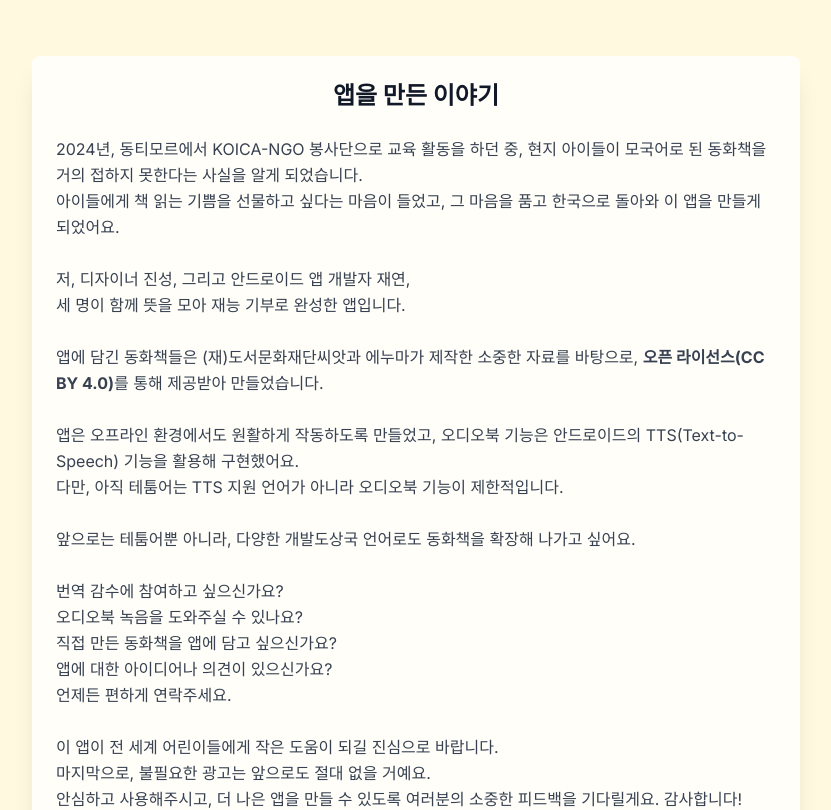
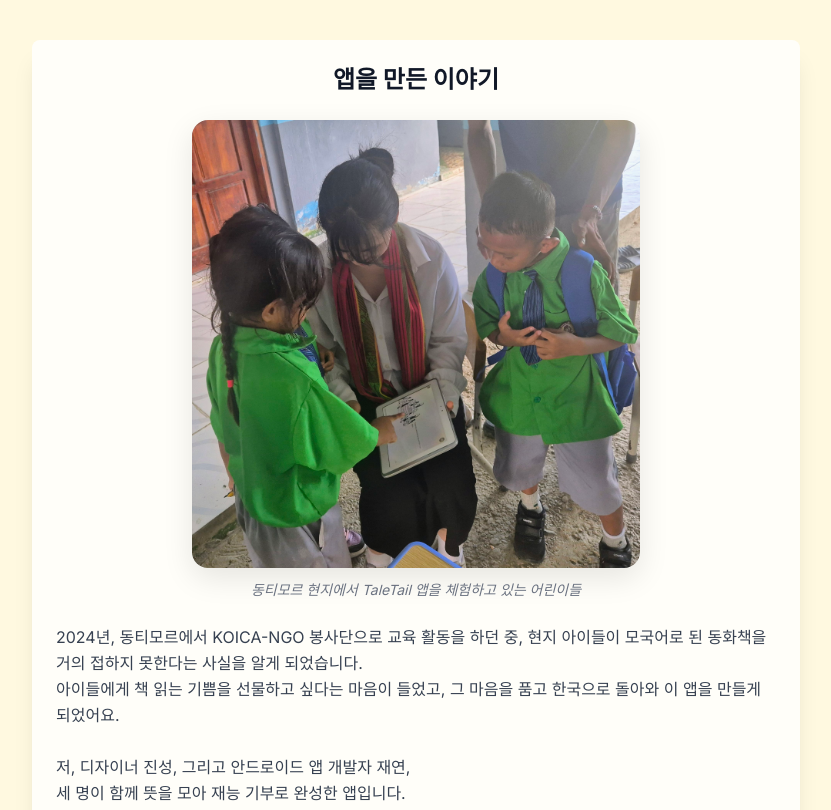
Before and after one commit to choe-yujin/taletail, a plain HTML site: page index.html in a window 1280 px wide. Shown: the part 540-1350 px from the top of the page, without its empty margins (224-1055 px from the left). Drawn offline with nearby package versions, Linux system fonts and the light colour scheme.

Commit message:
docs: 앱체험 이미지와 캡션글 추가

```diff
--- a/index.html
+++ b/index.html
@@ -31,6 +31,15 @@
       background: #FFE58F;
       color: #222;
     }
+
+    .intro-image {
+      border-radius: 16px;
+      box-shadow: 0 10px 30px rgba(0, 0, 0, 0.1);
+      transition: transform 0.3s ease;
+    }
+    .intro-image:hover {
+      transform: scale(1.02);
+    }
   </style>
 </head>
 <body>
@@ -49,7 +58,7 @@
       <p id="app-desc" class="text-gray-600 text-center text-xl mb-12">
         언제 어디서나 무료로 읽는 동화책 앱
       </p>
-      <div class="max-w-3xl mx-auto bg-white rounded-2xl shadow-lg p-8 mb-12">
+      <div class="max-w-3xl mx-auto bg-white rounded-2xl shadow-lg p-8 mb-8">
         <div class="grid md:grid-cols-3 gap-8">
           <div class="text-center">
             <div class="text-4xl mb-4">🌏</div>
@@ -75,8 +84,31 @@
       <div class="bg-white/80 backdrop-blur-sm shadow-xl rounded-lg overflow-hidden">
         <div class="px-4 py-8 sm:p-6">
           <h2 id="about-title" class="text-2xl font-bold text-gray-900 text-center mb-6">앱을 만든 이야기</h2>
+
+          <!-- 앱 소개 이미지 -->
+          <div class="max-w-2xl mx-auto mb-6 px-4">
+            <img src="images/intro.jpg"
+                 alt="TaleTail 앱 소개 이미지"
+                 class="intro-image w-full h-auto mx-auto max-w-md"
+                 loading="lazy">
+            <p id="image-caption" class="text-sm text-gray-500 text-center mt-3 italic">
+              동티모르 현지에서 TaleTail 앱을 체험하고 있는 어린이들
+            </p>
+          </div>
+
           <div id="about-content" class="space-y-6 text-gray-700 leading-relaxed">
             <!-- 다국어 내용이 JS로 삽입됩니다 -->
+          </div>
+
+          <!-- Google Play 임베드 -->
+          <div class="flex justify-center mt-8">
+            <a href='https://play.google.com/store/apps/details?id=com.timor.kidsstory&pcampaignid=pcampaignidMKT-Other-global-all-co-prtnr-py-PartBadge-Mar2515-1'
+               target="_blank"
+               rel="noopener noreferrer">
+              <img alt='Get it on Google Play'
+                   src='https://play.google.com/intl/en_us/badges/static/images/badges/en_badge_web_generic.png'
+                   class="h-24 md:h-32 lg:h-36 w-auto"/>
+            </a>
           </div>
         </div>
       </div>
@@ -106,6 +138,7 @@
         feature2: ["오디오북 & 오픈 저작권", "안드로이드 TTS 오디오북, CC BY 4.0으로 자유롭게 활용 가능"],
         feature3: ["광고 없음", "지저분한 광고 없이 평생 무료"],
         aboutTitle: "앱을 만든 이야기",
+        imageCaption: "동티모르 현지에서 TaleTail 앱을 체험하고 있는 어린이들",
         aboutContent: `
         2024년, 동티모르에서 KOICA-NGO 봉사단으로 교육 활동을 하던 중, 현지 아이들이 모국어로 된 동화책을 거의 접하지 못한다는 사실을 알게 되었습니다.<br>
         아이들에게 책 읽는 기쁨을 선물하고 싶다는 마음이 들었고, 그 마음을 품고 한국으로 돌아와 이 앱을 만들게 되었어요.<br><br>
@@ -133,12 +166,13 @@
         feature2: ["Audiobook & Open License", "Android TTS audiobooks, freely available under CC BY 4.0"],
         feature3: ["No Ads", "Completely free, no ads"],
         aboutTitle: "App Introduction",
+        imageCaption: "Children in East Timor experiencing the TaleTail app",
         aboutContent: `
         In 2024, while volunteering as part of the KOICA-NGO team in East Timor, I discovered that local children had very little access to storybooks in their native language.<br>
         I wanted to share the joy of reading with these children, and with that hope in my heart, I returned to Korea and created this app.<br><br>
         Together with designer Jinseong and Android app developer Jaeyeon, the three of us joined forces and completed this app as a talent donation.<br><br>
         The storybooks in this app are based on valuable resources created by the Seed Foundation for Book Culture and Enuma, and provided under an <b>open license (CC BY 4.0)</b>.<br><br>
-        I made sure the app works smoothly even offline, and the audiobook function uses Android’s TTS (Text-to-Speech) feature.<br>
+        I made sure the app works smoothly even offline, and the audiobook function uses Android's TTS (Text-to-Speech) feature.<br>
         However, since Tetum is not yet supported by TTS, the audiobook feature is limited for that language.<br><br>
         In the future, I hope to expand the storybooks not only in Tetum but also in various developing country languages.<br><br>
         Would you like to help with translation review?<br>
@@ -159,6 +193,7 @@
         feature2: ["Audiolivro & Licença Aberta", "Audiolivros com TTS Android, uso livre sob CC BY 4.0"],
         feature3: ["Sem anúncios", "Totalmente gratuito, sem anúncios"],
         aboutTitle: "Sobre o aplicativo",
+        imageCaption: "Crianças do Timor-Leste experimentando o aplicativo TaleTail",
         aboutContent: `
         Em 2024, durante o voluntariado educacional em Timor-Leste com a KOICA-NGO, percebi que as crianças locais quase não tinham acesso a livros em sua língua materna.<br>
         Com o desejo de compartilhar o prazer da leitura, voltei à Coreia e criei este aplicativo.<br><br>
@@ -185,22 +220,23 @@
         feature2: ["Audiolivru & Lisensa Livre", "Audiolivru ho TTS Android, uza livre ho CC BY 4.0"],
         feature3: ["La iha Anúnsiu", "Kompletamente livre, la iha anúnsiu"],
         aboutTitle: "Kona-ba aplikasaun",
+        imageCaption: "Labarik sira iha Timor-Leste ne'ebé uza aplikasaun TaleTail",
         aboutContent: `
-        Iha tinan 2024, durante ha’u servisu voluntáriu ho KOICA-NGO iha Timor-Leste, ha’u hatene katak labarik sira la bele hetan livru istória iha lian nian.<br>
-        Ha’u hakarak fó labarik sira nia kontente ho lê livru, no ho hanoin ne’e, ha’u fila ba Korea no kria app ida ne’e.<br><br>
-        Ha’u, designer Jinseong, no Android app developer Jaeyeon, ami tolu hamutuk hodi halo app ne’e hanesan doasaun ba talenta.<br><br>
-        Livru istória sira iha app ne’e bazeia ba materiál importante ne’ebé kria husi Fundasaun Seed ba Kultura Livru no Enuma, no simu husi <b>lisença aberta (CC BY 4.0)</b>.<br><br>
-        Ha’u halo esforsu atu app ne’e bele funsiona diak maski la iha internet, no audiobook sira ha’u uza TTS (Text-to-Speech) husi Android.<br>
+        Iha tinan 2024, durante ha'u servisu voluntáriu ho KOICA-NGO iha Timor-Leste, ha'u hatene katak labarik sira la bele hetan livru istória iha lian nian.<br>
+        Ha'u hakarak fó labarik sira nia kontente ho lê livru, no ho hanoin ne'e, ha'u fila ba Korea no kria app ida ne'e.<br><br>
+        Ha'u, designer Jinseong, no Android app developer Jaeyeon, ami tolu hamutuk hodi halo app ne'e hanesan doasaun ba talenta.<br><br>
+        Livru istória sira iha app ne'e bazeia ba materiál importante ne'ebé kria husi Fundasaun Seed ba Kultura Livru no Enuma, no simu husi <b>lisença aberta (CC BY 4.0)</b>.<br><br>
+        Ha'u halo esforsu atu app ne'e bele funsiona diak maski la iha internet, no audiobook sira ha'u uza TTS (Text-to-Speech) husi Android.<br>
         Maibé, Tetun seidauk suporta TTS, tanba audiobook iha limita ba lian Tetun.<br><br>
-        Iha futuru, ha’u hakarak hatama livru istória la’ós iha Tetun de’it, maibé mos iha lian sira seluk husi nasaun seidauk dezenvolve.<br><br>
+        Iha futuru, ha'u hakarak hatama livru istória la'ós iha Tetun de'it, maibé mos iha lian sira seluk husi nasaun seidauk dezenvolve.<br><br>
         Ita hakarak ajuda iha revisaun tradusaun ka?<br>
         Ita bele ajuda grava audiobook ka?<br>
         Ita hakarak hatama ita-nia livru istória iha app ka?<br>
-        Ita iha ideia ka komentáriu kona-ba app ne’e ka?<br>
-        Favor kontaktu ha’u kada tempu.<br><br>
-        Ha’u hakarak app ne’e bele ajuda labarik sira iha mundu tomak.<br>
-        Finalmente, app ne’e la iha publisidade la presiza.<br>
-        Uza ho kontente, no ha’u hein ita nia feedback atu bele halo app ne’e diak liu. Obrigadu barak!
+        Ita iha ideia ka komentáriu kona-ba app ne'e ka?<br>
+        Favor kontaktu ha'u kada tempu.<br><br>
+        Ha'u hakarak app ne'e bele ajuda labarik sira iha mundu tomak.<br>
+        Finalmente, app ne'e la iha publisidade la presiza.<br>
+        Uza ho kontente, no ha'u hein ita nia feedback atu bele halo app ne'e diak liu. Obrigadu barak!
         `,
         privacy: "./policy.html?lang=tet",
         privacyText: "Politika Privasidade"
@@ -219,6 +255,7 @@
       document.getElementById('feature3-title').textContent = c.feature3[0];
       document.getElementById('feature3-desc').textContent = c.feature3[1];
       document.getElementById('about-title').textContent = c.aboutTitle;
+      document.getElementById('image-caption').textContent = c.imageCaption;
       document.getElementById('about-content').innerHTML = c.aboutContent;
       document.getElementById('footer-privacy-link').href = c.privacy;
       document.getElementById('footer-privacy-link').textContent = c.privacyText;
```
Also changed, not shown: images/intro.jpg (added).
